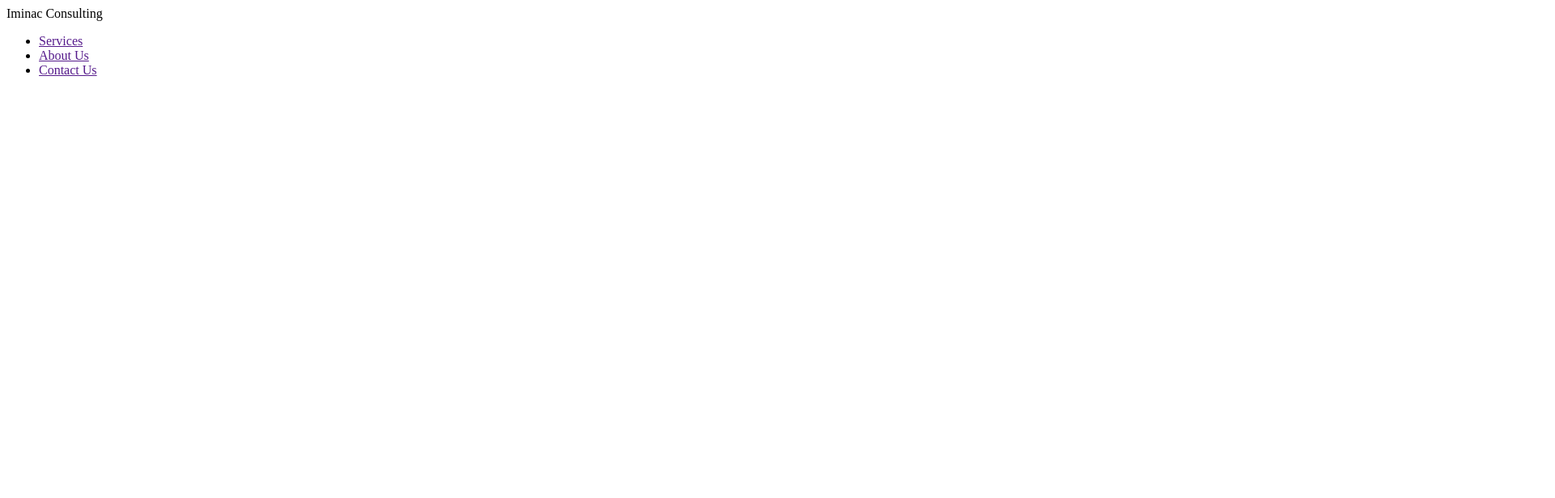
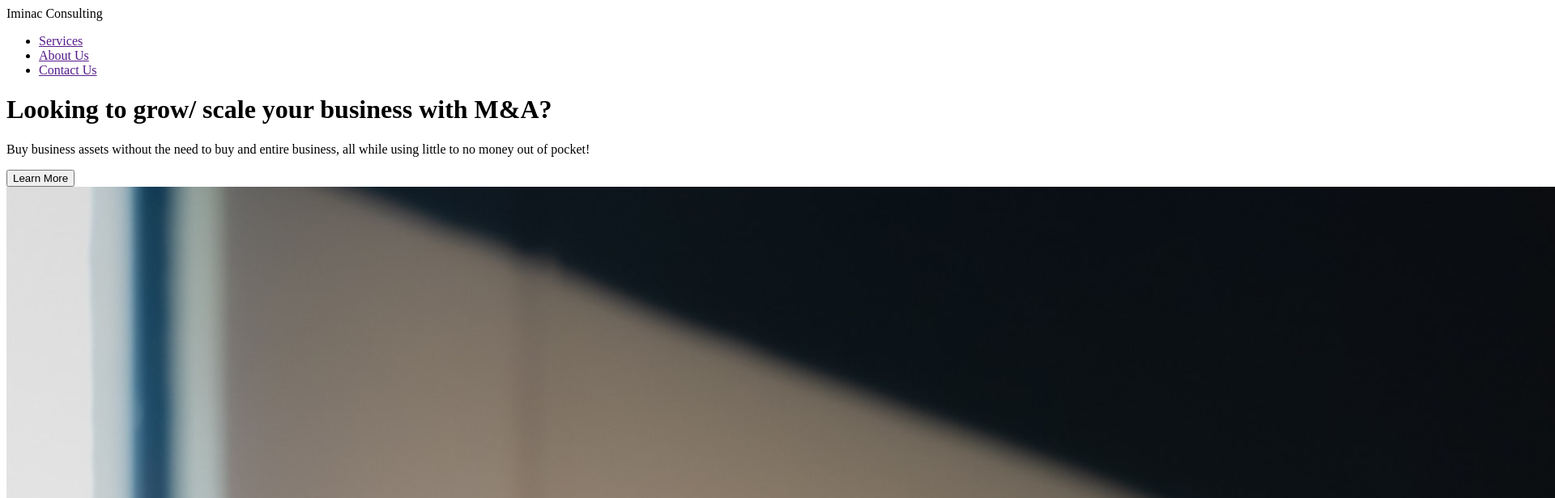
Before and after one commit to orelem/practice-projects, a plain HTML site: page index.html in a window 1280 px wide. Shown: the top 616 px of the page at 81% size, 1920 px wide, since content can reach past the window. Drawn offline with Linux system fonts and the light colour scheme.

Commit message:
Add hero section, add hero section image

```diff
--- a/index.html
+++ b/index.html
@@ -8,6 +8,7 @@
     <link rel="stylesheet" href="./css/style.css">
 </head>
 <body>
+    <div class="header">
         <div class="nav-container">
             <div class="logo">
                 Iminac Consulting
@@ -20,5 +21,16 @@
                 </ul>
             </div>
         </div>
+        <div class="hero">
+            <div class="left">
+                <h1>Looking to grow/ scale your business with M&A?</h1>
+                <p>Buy business assets without the need to buy and entire business, all while using little to no money out of pocket!</p>
+                <button>Learn More</button>
+            </div>
+            <div class="right">
+                <img src="./img/growth.jpg" alt="Image of a computer dashboard displaying twenty percent month over month growth">
+            </div>
+        </div>
+    </div>
 </body>
 </html>
```
Also changed, not shown: img/growth.jpg (added). Lines whose indentation alone changed are shown as unchanged.
